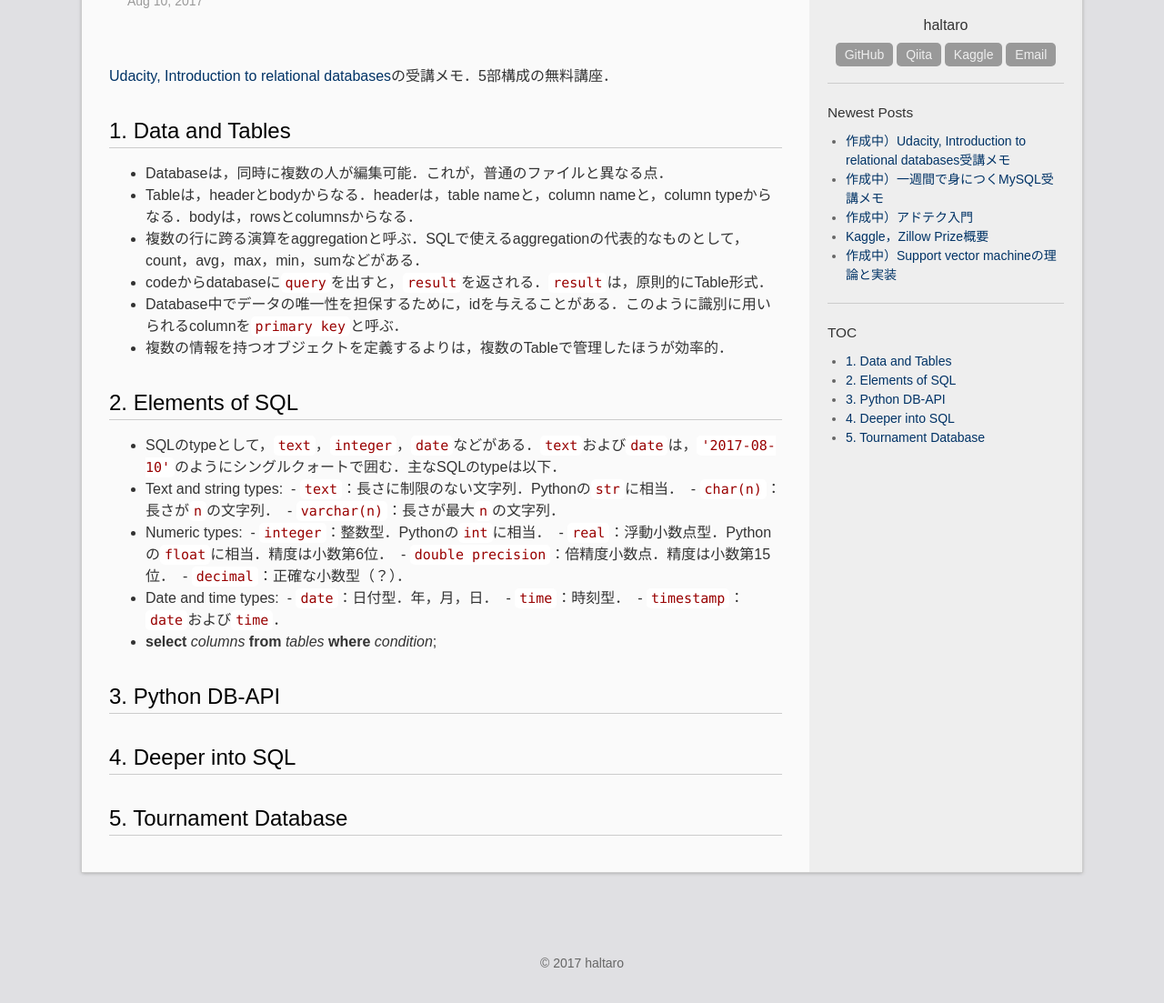
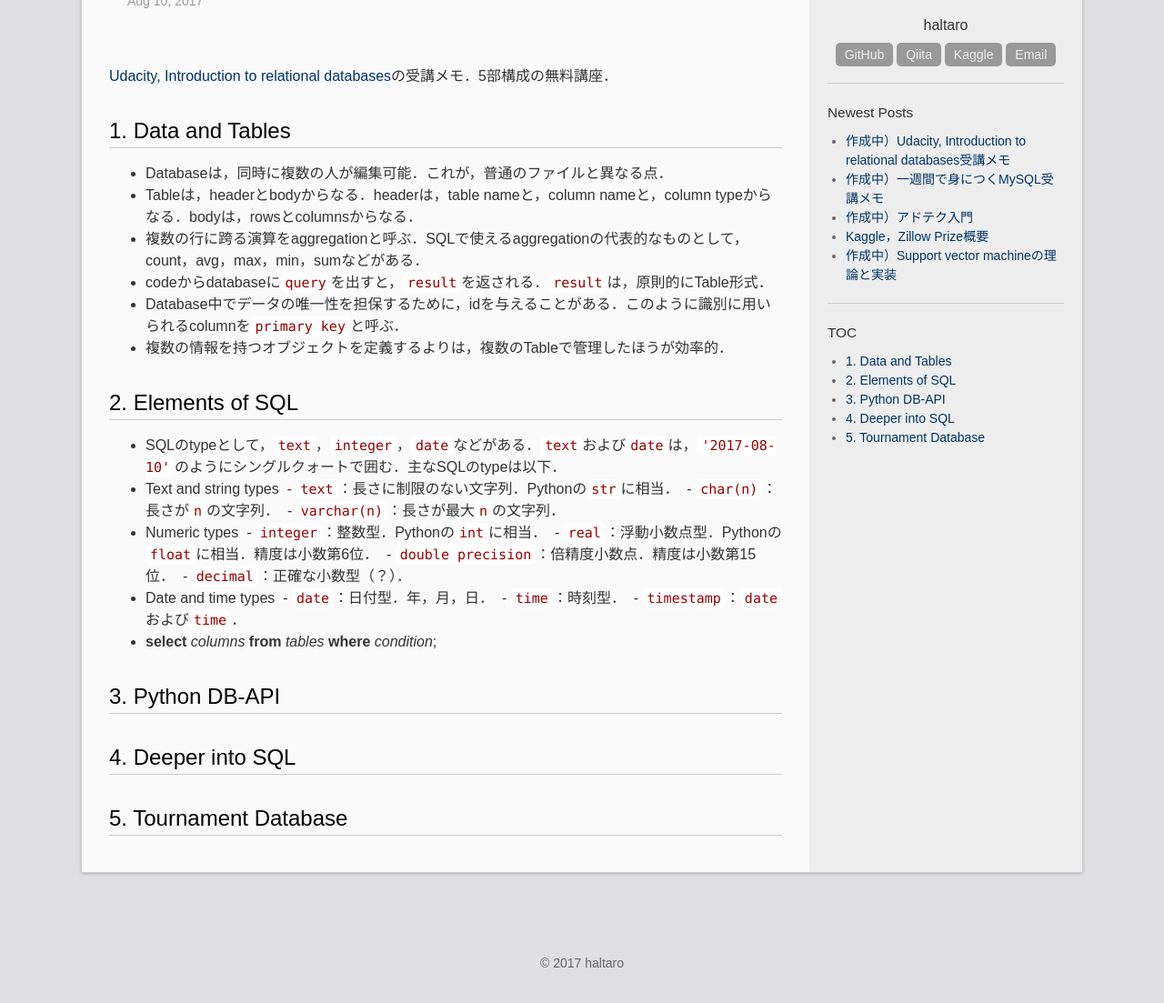
Before and after one commit to madoreenu/haltaro.github.io, a Jekyll site: the page built from _posts/2017-08-10-udacity-rdb.md, in a window 1280 px wide, cut to the strip 261-1391 px from the top of the page. Shown: the top 1103 px of the strip at 91% size. Built offline with Jekyll 4.4.1, drawn with Linux system fonts in a browser that asks for light colours.

```diff
--- a/_posts/2017-08-10-udacity-rdb.md
+++ b/_posts/2017-08-10-udacity-rdb.md
@@ -20,16 +20,16 @@ categories:
 # 2. Elements of SQL
 
 * SQLのtypeとして，`text`，`integer`，`date`などがある．`text`および`date`は，`'2017-08-10'`のようにシングルクォートで囲む．主なSQLのtypeは以下．
-* Text and string types:
+* Text and string types
   - `text`：長さに制限のない文字列．Pythonの`str`に相当．
   - `char(n)`：長さが`n`の文字列．
   - `varchar(n)`：長さが最大`n`の文字列．
-* Numeric types:
+* Numeric types
   - `integer`：整数型．Pythonの`int`に相当．
   - `real`：浮動小数点型．Pythonの`float`に相当．精度は小数第6位．
   - `double precision`：倍精度小数点．精度は小数第15位．
   - `decimal`：正確な小数型（？）．
-* Date and time types:
+* Date and time types
   - `date`：日付型．年，月，日．
   - `time`：時刻型．
   - `timestamp`：`date`および`time`．
```
